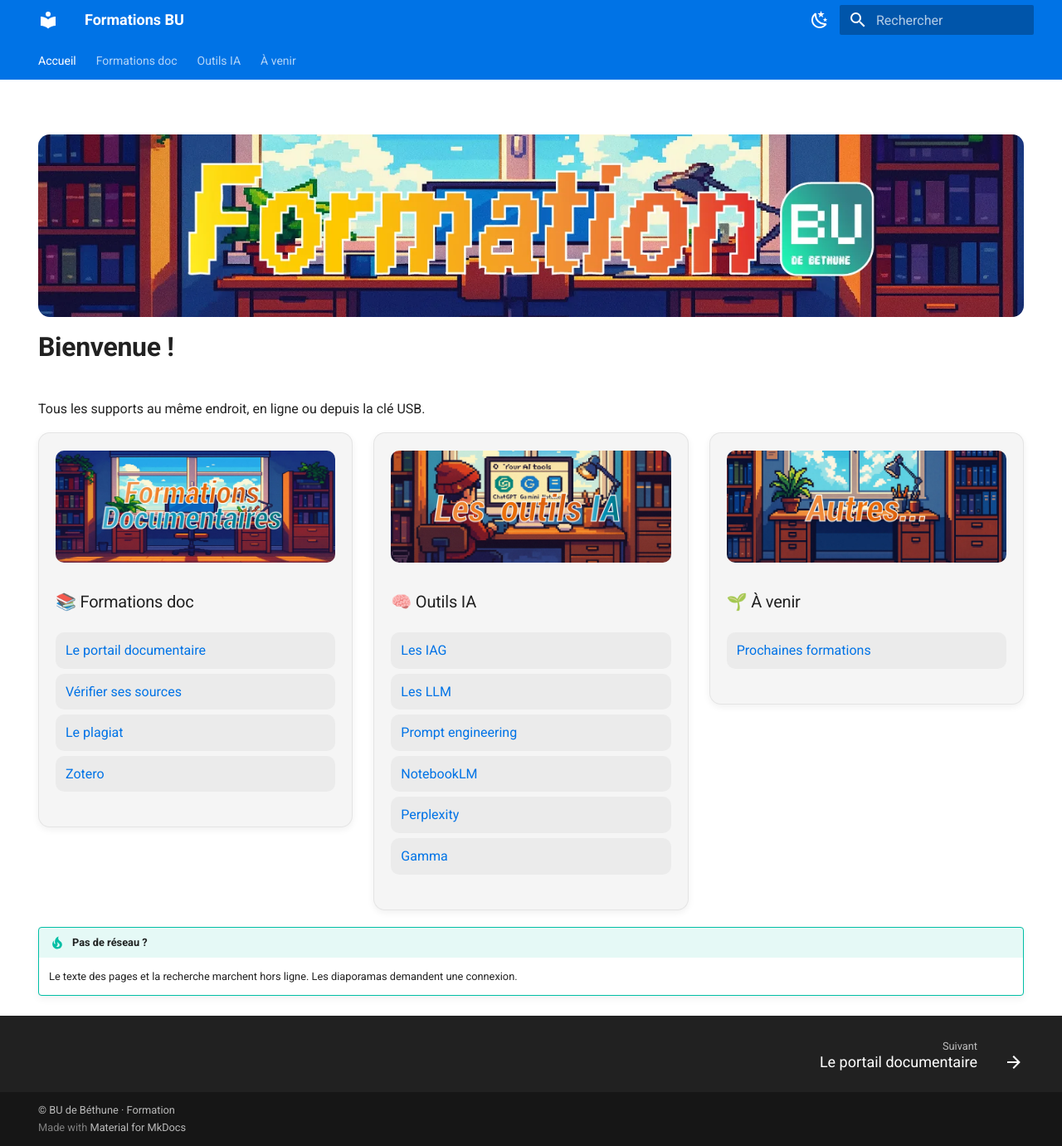
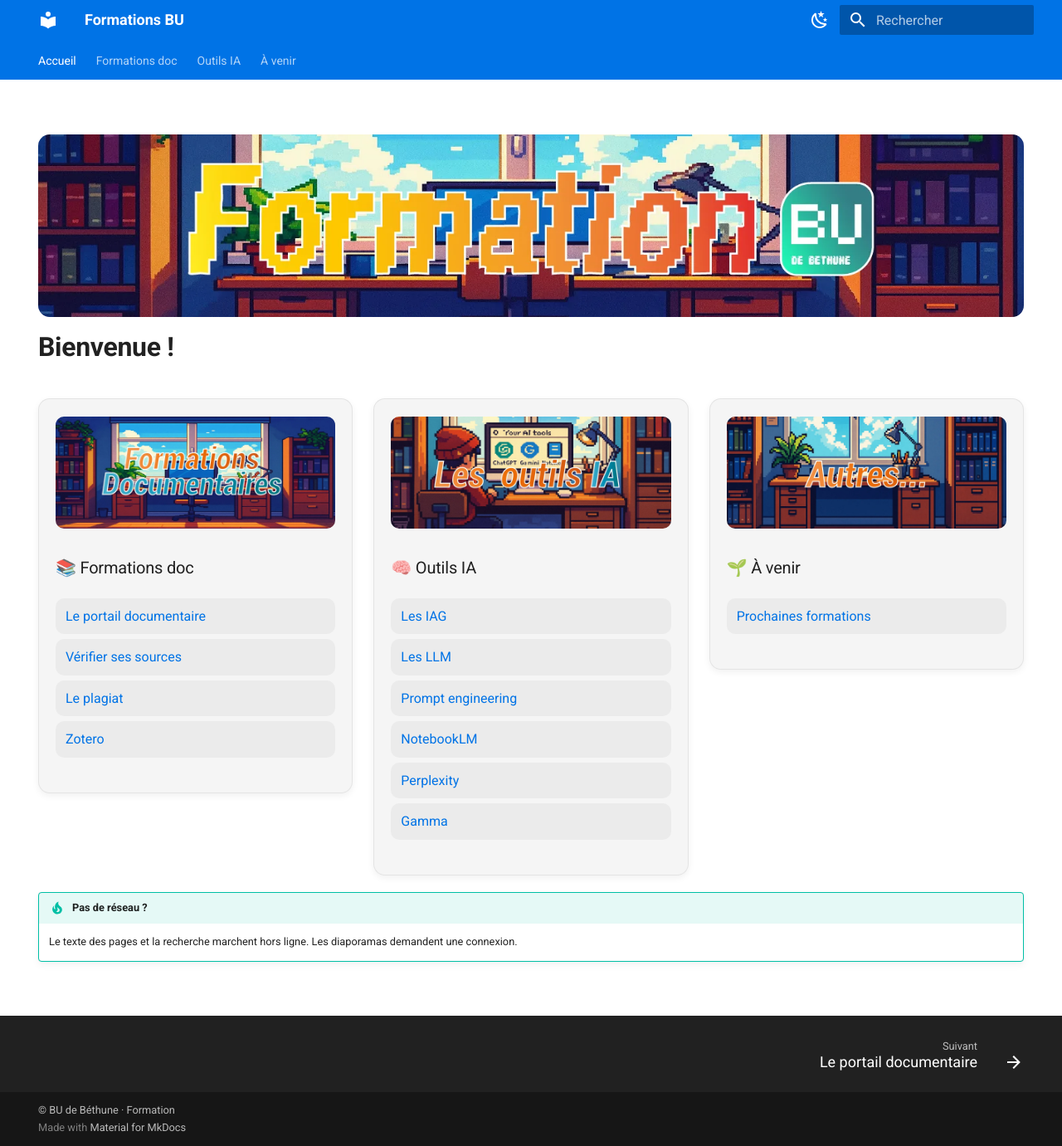
Before and after one commit to maxmad62/FORMATION_BUA, an MkDocs documentation site: the page built from docs/index.md, in a window 1280 px wide and 1381 px high. Shown: the whole window at 83% size. Built offline with MkDocs 1.6.1 and Material for MkDocs 9.7.7, drawn with Linux system fonts in a browser that asks for light colours.

Commit message:
Accueil : retrait de la phrase d'introduction
Co-Authored-By: Claude Opus 5.5 (1M context) <noreply@anthropic.com>
Claude-Session: https://claude.ai/code/session_01EvS62a7Qww8BPGBSmJtNis

```diff
--- a/docs/index.md
+++ b/docs/index.md
@@ -7,8 +7,6 @@ hide:
 ![Formation BU Béthune](assets/img/banniere-accueil.webp){ .banner }
 
 # Bienvenue !
-
-Tous les supports au même endroit, en ligne ou depuis la clé USB.
 
 <div class="cards" markdown>
 <div markdown>
```
